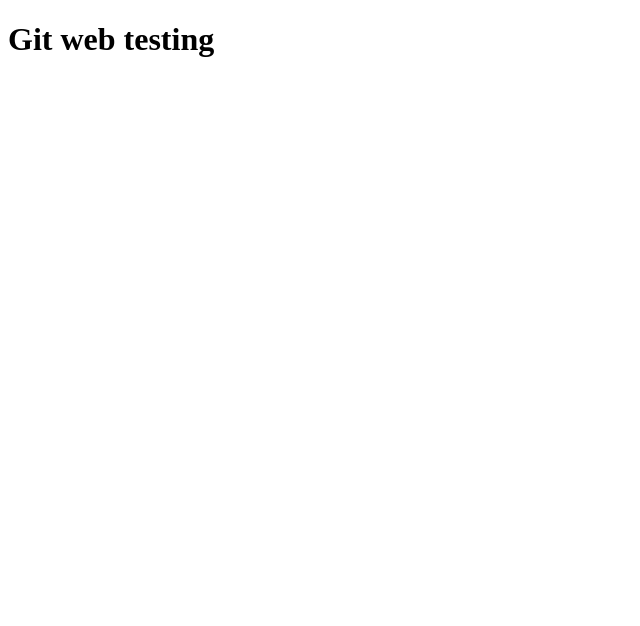
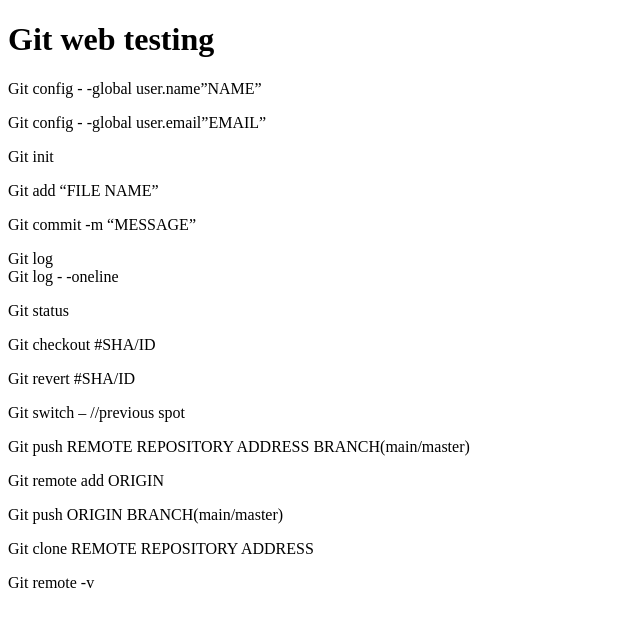
Before and after one commit to EricCheungHK/EricCheungHK.github.io, a plain HTML site: page index.html in a window 1280 px wide. Shown: the whole page, without its empty margins (0-640 px from the left). Drawn offline with Linux system fonts and the light colour scheme.

Commit message:
Update index.html

```diff
--- a/index.html
+++ b/index.html
@@ -7,6 +7,22 @@
     <title>Git</title>
 
     <h1>Git web testing</h1>
+    <p>Git config - -global user.name”NAME”</p>
+    <p>Git config - -global user.email”EMAIL”</p>
+    <p>Git init</p>
+    <p>Git add “FILE NAME”</p>
+    <p>Git commit -m “MESSAGE”</p>
+    <p>Git log<br>
+    Git log - -oneline</p>
+    <p>Git status</p>
+    <p>Git checkout #SHA/ID</p>
+    <p>Git revert #SHA/ID</p>
+    <p>Git switch – //previous spot</p>
+    <p>Git push REMOTE REPOSITORY ADDRESS BRANCH(main/master)</p>
+    <p>Git remote add ORIGIN</p>
+    <p>Git push ORIGIN BRANCH(main/master)</p>
+    <p>Git clone REMOTE REPOSITORY ADDRESS</p>
+    <p>Git remote -v</p>
 
 </head>
 <body>
```
